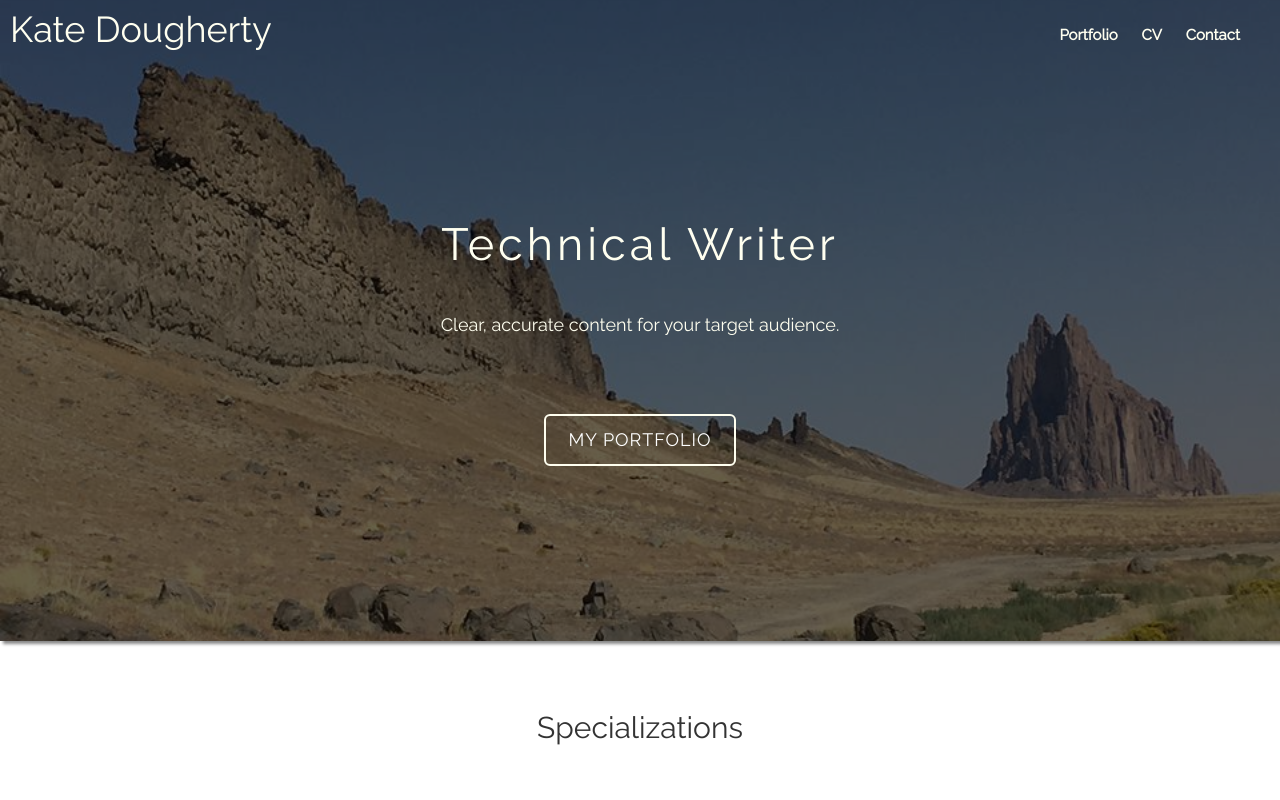
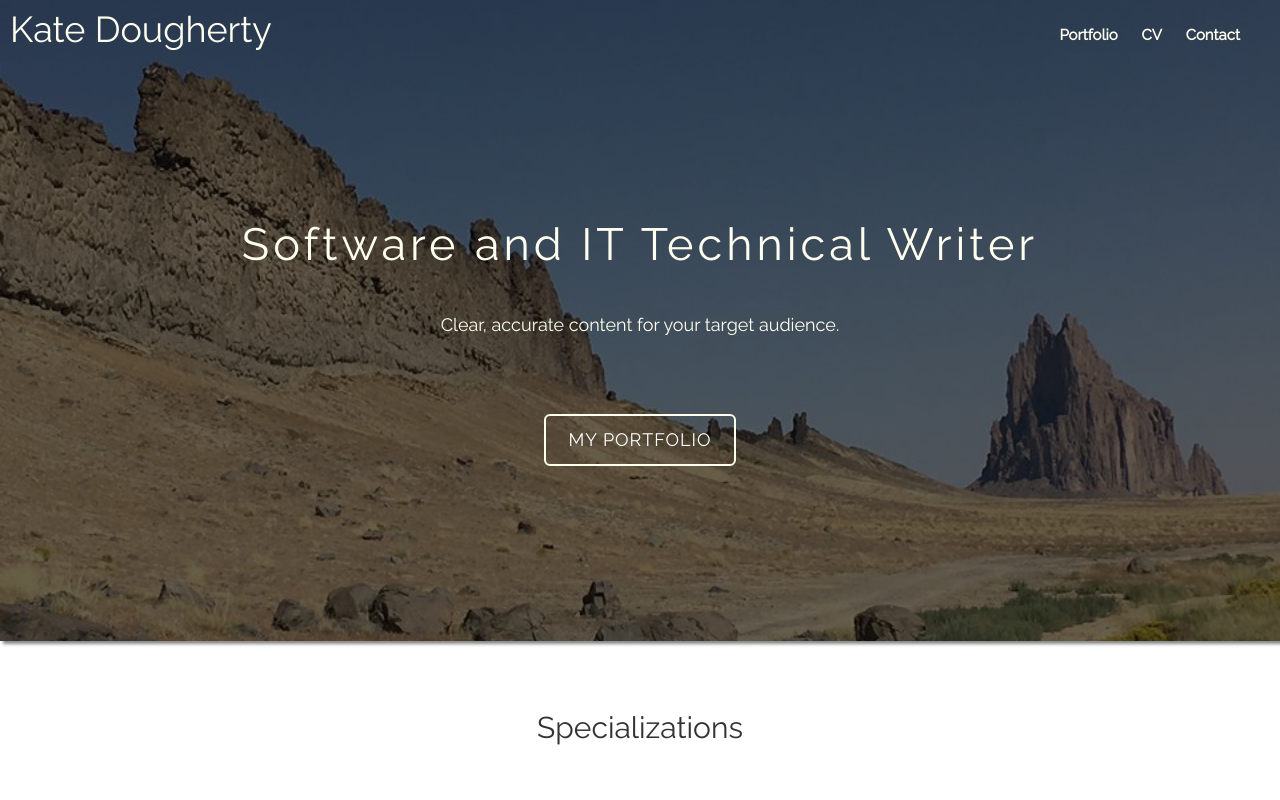
Before and after one commit to kdough03/kdough03.github.io, a plain HTML site: page index.html in a window 1280 px wide. Shown: the top 800 px of the page. Drawn offline with nearby package versions, Linux system fonts and the light colour scheme; files whose address does not match are found by name.

Commit message:
Clarify tagline.

```diff
--- a/index.html
+++ b/index.html
@@ -37,7 +37,7 @@
 		</header>
 <!-- HEADER - IMAGE-->
 			<section id="main-header">
-				<h1 id="tagline">Technical Writer</h1>
+				<h1 id="tagline">Software and IT Technical Writer</h1>
 				<h4 class="tagline2">Clear, accurate content for your target audience.</h4>
 				<button type="button" class="btn btn-primary btn-lg outline btn-portfolio"><a href="portfolio.html">MY PORTFOLIO</a></button>
 				<!-- jQuery (necessary for Bootstrap's JavaScript plugins) -->
```
